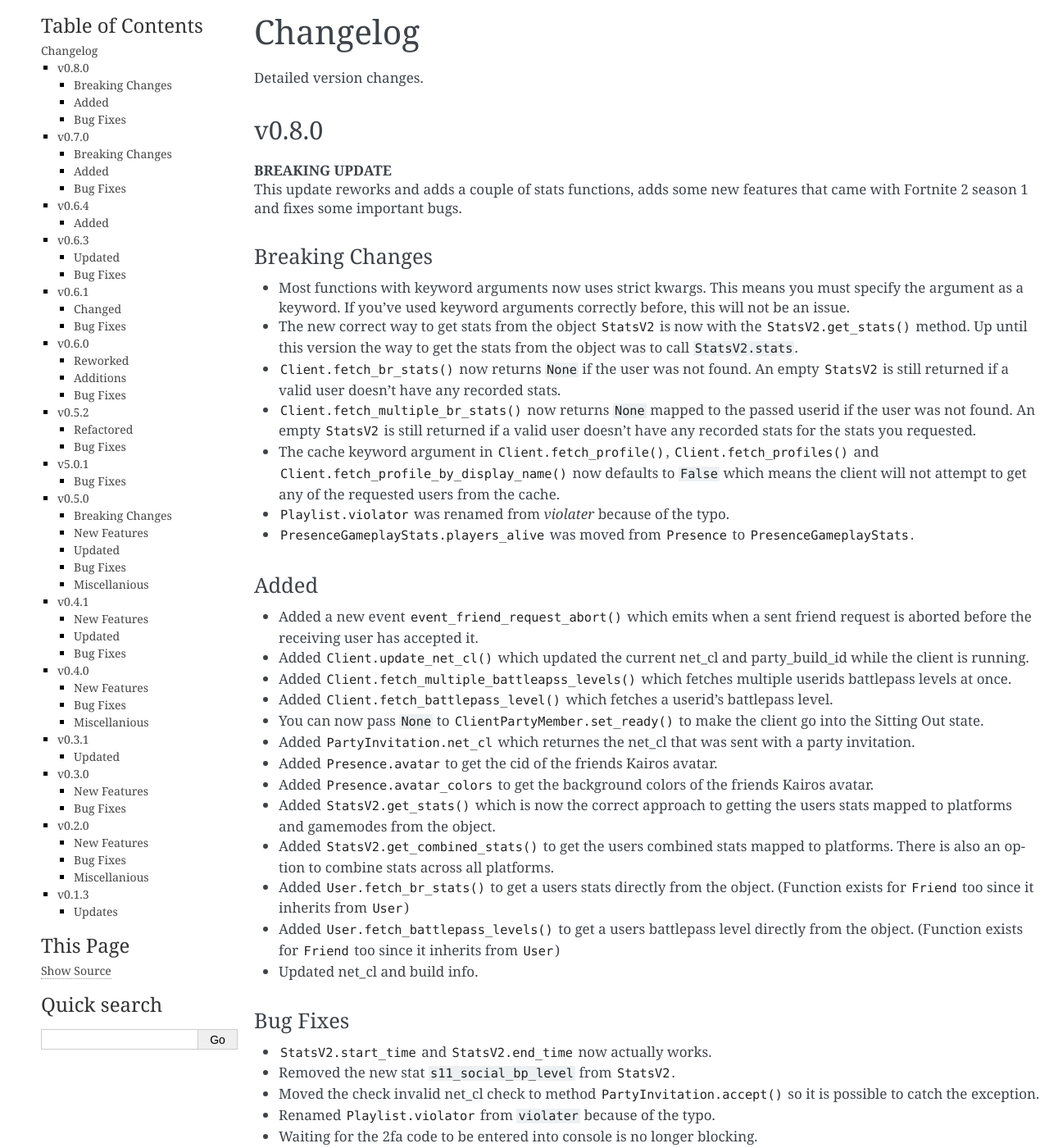
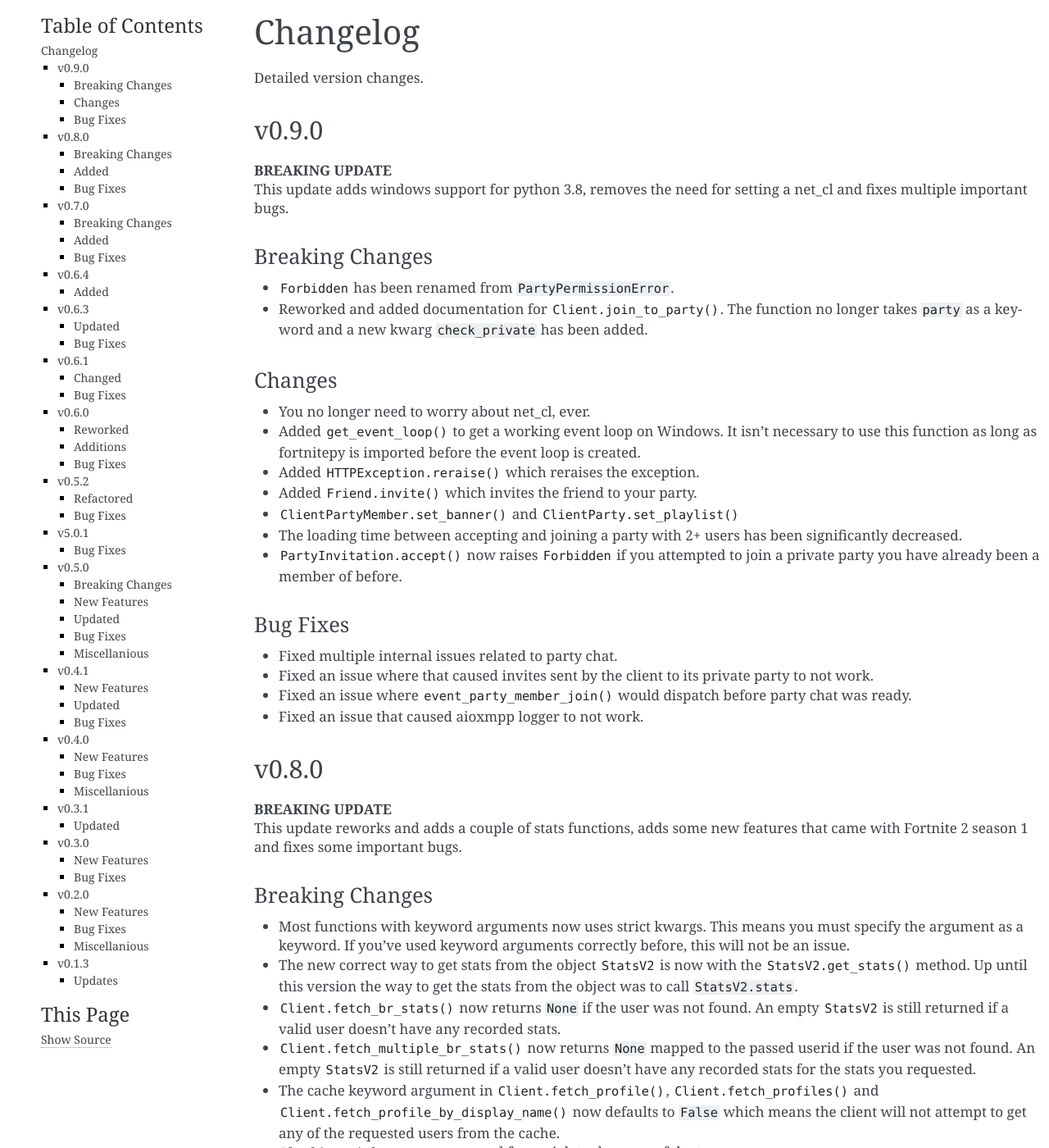
Before and after one commit to Terbau/fortnitepy, a Sphinx documentation site: the page built from docs/changelog.rst, in a window 1280 px wide and 1400 px high. Shown: the whole window at 82% size. Built offline with Sphinx 7.4.7, drawn with Linux system fonts in a browser that asks for light colours.

Commit message:
v0.9.0 changelog + version bump

```diff
--- a/docs/changelog.rst
+++ b/docs/changelog.rst
@@ -4,6 +4,39 @@ Changelog
 =========
 
 Detailed version changes.
+
+
+v0.9.0
+------
+
+| **BREAKING UPDATE**
+| This update adds windows support for python 3.8, removes the need for setting a net_cl and fixes multiple important bugs.
+
+Breaking Changes
+~~~~~~~~~~~~~~~~
+
+- :exc:`Forbidden` has been renamed from ``PartyPermissionError``.
+- Reworked and added documentation for :meth:`Client.join_to_party()`. The function no longer takes ``party`` as a keyword and a new kwarg ``check_private`` has been added.
+
+Changes
+~~~~~~~
+
+- You no longer need to worry about net_cl, ever.
+- Added :func:`get_event_loop()` to get a working event loop on Windows. It isn't necessary to use this function as long as fortnitepy is imported before the event loop is created.
+- Added :meth:`HTTPException.reraise()` which reraises the exception.
+- Added :meth:`Friend.invite()` which invites the friend to your party.
+- :meth:`ClientPartyMember.set_banner()` and :meth:`ClientParty.set_playlist()`
+- The loading time between accepting and joining a party with 2+ users has been significantly decreased.
+- :meth:`PartyInvitation.accept()` now raises :exc:`Forbidden` if you attempted to join a private party you have already been a member of before.
+
+Bug Fixes
+~~~~~~~~~
+
+- Fixed multiple internal issues related to party chat.
+- Fixed an issue where that caused invites sent by the client to its private party to not work.
+- Fixed an issue where :func:`event_party_member_join()` would dispatch before party chat was ready.
+- Fixed an issue that caused aioxmpp logger to not work.
+
 
 
 v0.8.0
--- a/fortnitepy/__init__.py
+++ b/fortnitepy/__init__.py
@@ -24,7 +24,7 @@ OUT OF OR IN CONNECTION WITH THE SOFTWARE OR THE USE OR OTHER DEALINGS IN THE
 SOFTWARE.
 """
 
-__version__ = '0.8.0'
+__version__ = '0.9.0'
 
 from .client import Client, get_event_loop
 from .friend import Friend, PendingFriend
```
